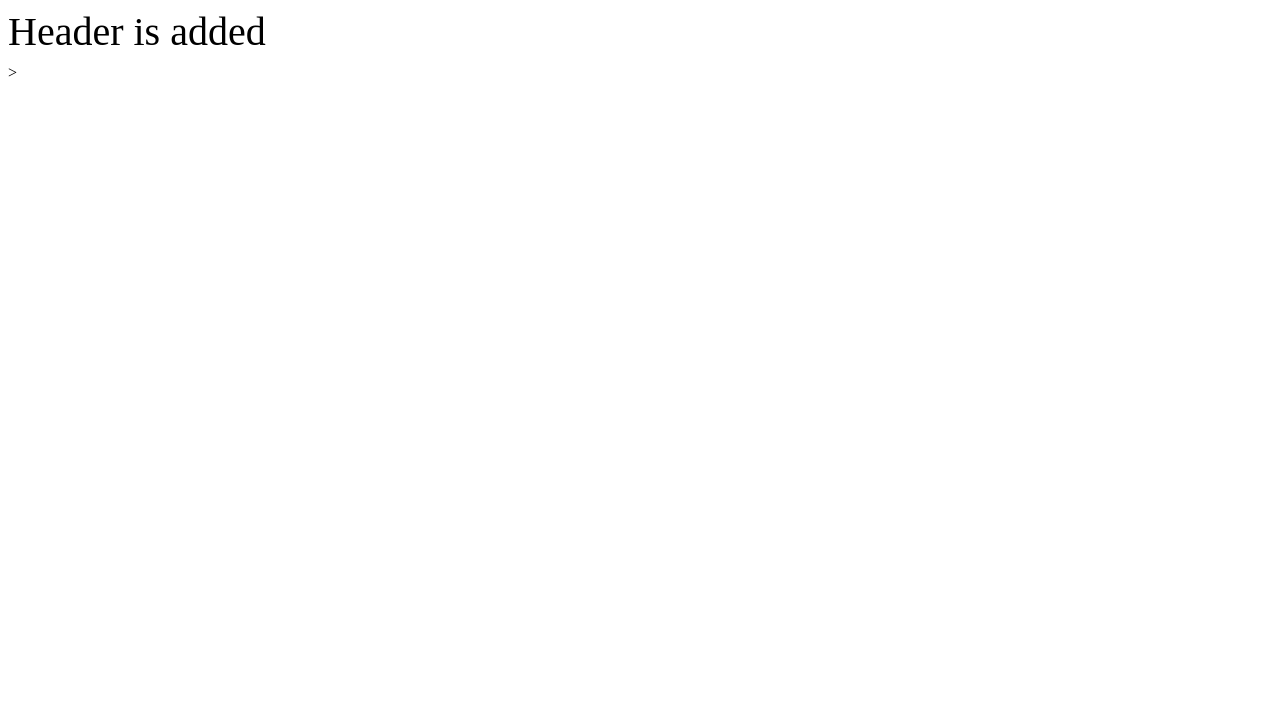
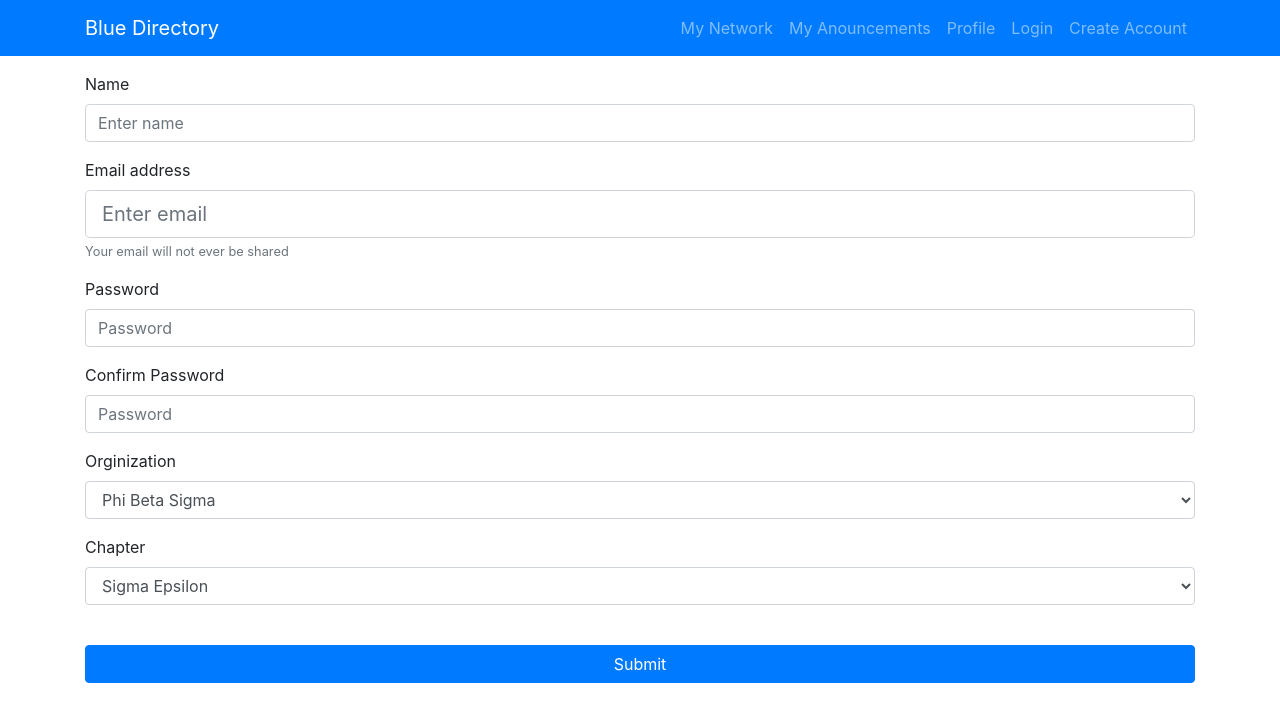
Before and after one commit to MrEdwinRodriguez/directory, an Angular app: page / in a window 1280 px wide. Shown: the top 722 px of the page. Built offline with nearby package versions, Linux system fonts and the light colour scheme.

Commit message:
navbar and create user

```diff
--- a/angular.json
+++ b/angular.json
@@ -23,6 +23,7 @@
               "src/assets"
             ],
             "styles": [
+              "node_modules/bootstrap/dist/css/bootstrap.min.css",
               "src/styles.css"
             ],
             "scripts": []
--- a/src/app/app.component.html
+++ b/src/app/app.component.html
@@ -1 +1,2 @@
 <app-header></app-header>
+<app-create-account></app-create-account>
--- a/src/app/app.module.ts
+++ b/src/app/app.module.ts
@@ -3,11 +3,15 @@ import { NgModule } from '@angular/core';
 
 import { AppComponent } from './app.component';
 import { HeaderComponent } from './header/header.component';
+import { LoginComponent } from './login/login.component';
+import { CreateAccountComponent } from './create-account/create-account.component';
 
 @NgModule({
   declarations: [
     AppComponent,
-    HeaderComponent
+    HeaderComponent,
+    LoginComponent,
+    CreateAccountComponent
   ],
   imports: [
     BrowserModule
--- /dev/null
+++ b/src/app/create-account/create-account.component.html
@@ -0,0 +1,57 @@
+<div class="container">
+  <!--##################START HERE#####################-->
+
+  <!-- FORM -->
+  <form>
+      <!-- TEXT FIELD GROUPS -->
+      <div class="form-group">
+          <label for="name">Name</label>
+          <input class="form-control" type="text" id="name" placeholder="Enter name">
+      </div>
+      <div class="form-group">
+          <label for="email">Email address</label>
+          <input class="form-control form-control-lg" type="email" id="email" placeholder="Enter email">
+          <small class="form-text text-muted">Your email will not ever be shared</small>
+      </div>
+      <div class="form-group">
+          <label for="password" >Password</label>
+          <input class="form-control" type="password" id="password" placeholder="Password">
+      </div>
+      <div class="form-group">
+        <label for="password">Confirm Password</label>
+        <input class="form-control" type="password" id="passwordConfirm" placeholder="Password" >
+    </div>
+
+      <div class="form-group">
+          <label for="gender">Orginization</label>
+          <select class="form-control" id="gender">
+              <option>Phi Beta Sigma</option>
+              <option>Zeta Phi Beta</option>
+          </select>
+      </div>
+      <div class="form-group">
+        <label for="gender">Chapter</label>
+        <select class="form-control" id="gender">
+            <option>Sigma Epsilon</option>
+            <option>Epsilon Epsilon</option>
+            <option>Iota Rho</option>
+            <option>Gamma Delta Sigma</option>
+        </select>
+    </div>
+
+
+      <br>
+
+      <button class="btn btn-primary btn-block" type="submit">Submit</button>
+  </form>
+
+  <br>
+  <br>
+
+
+
+  <br>
+  <br>
+
+
+</div>
--- /dev/null
+++ b/src/app/create-account/create-account.component.ts
@@ -0,0 +1,15 @@
+import { Component, OnInit } from '@angular/core';
+
+@Component({
+  selector: 'app-create-account',
+  templateUrl: './create-account.component.html',
+  styleUrls: ['./create-account.component.css']
+})
+export class CreateAccountComponent implements OnInit {
+
+  constructor() { }
+
+  ngOnInit() {
+  }
+
+}
--- a/src/app/header/header.component.html
+++ b/src/app/header/header.component.html
@@ -1 +1,26 @@
-<h1>Header is added</h1>>
+<nav class="navbar navbar-expand-sm navbar-dark bg-primary mb-3">
+    <div class="container">
+        <a class="navbar-brand" href="#">Blue Directory</a>
+        <ul class="navbar-nav">
+            <li class="nav-item">
+                <a class="nav-link" href="#">My Network</a>
+            </li>
+            <li class="nav-item">
+                <a class="nav-link" href="#">My Anouncements</a>
+            </li>
+            <li class="nav-item">
+                <a class="nav-link" href="#">Profile</a>
+            </li>
+
+            <li class="nav-item" *ngIf="!isLoggedIn">
+                <a class="nav-link" href="#">Login</a>
+            </li>
+            <li class="nav-item" *ngIf="!isLoggedIn">
+                <a class="nav-link" href="#">Create Account</a>
+            </li>
+            <li class="nav-item" *ngIf="isLoggedIn">
+                <a class="nav-link" href="#">Logout</a>
+            </li>
+        </ul>
+    </div>
+</nav>
--- a/src/app/header/header.component.ts
+++ b/src/app/header/header.component.ts
@@ -6,6 +6,7 @@ import { Component, OnInit } from '@angular/core';
   styleUrls: ['./header.component.css']
 })
 export class HeaderComponent implements OnInit {
+  isLoggedIn = false
 
   constructor() { }
 
--- /dev/null
+++ b/src/app/login/login.component.html
@@ -0,0 +1,3 @@
+<p>
+  login works!
+</p>
--- /dev/null
+++ b/src/app/login/login.component.ts
@@ -0,0 +1,15 @@
+import { Component, OnInit } from '@angular/core';
+
+@Component({
+  selector: 'app-login',
+  templateUrl: './login.component.html',
+  styleUrls: ['./login.component.css']
+})
+export class LoginComponent implements OnInit {
+
+  constructor() { }
+
+  ngOnInit() {
+  }
+
+}
```
Also changed, not shown: src/app/create-account/create-account.component.css (added), src/app/login/login.component.css (added), 2 other files (tests, documents, lock files or other folders).
